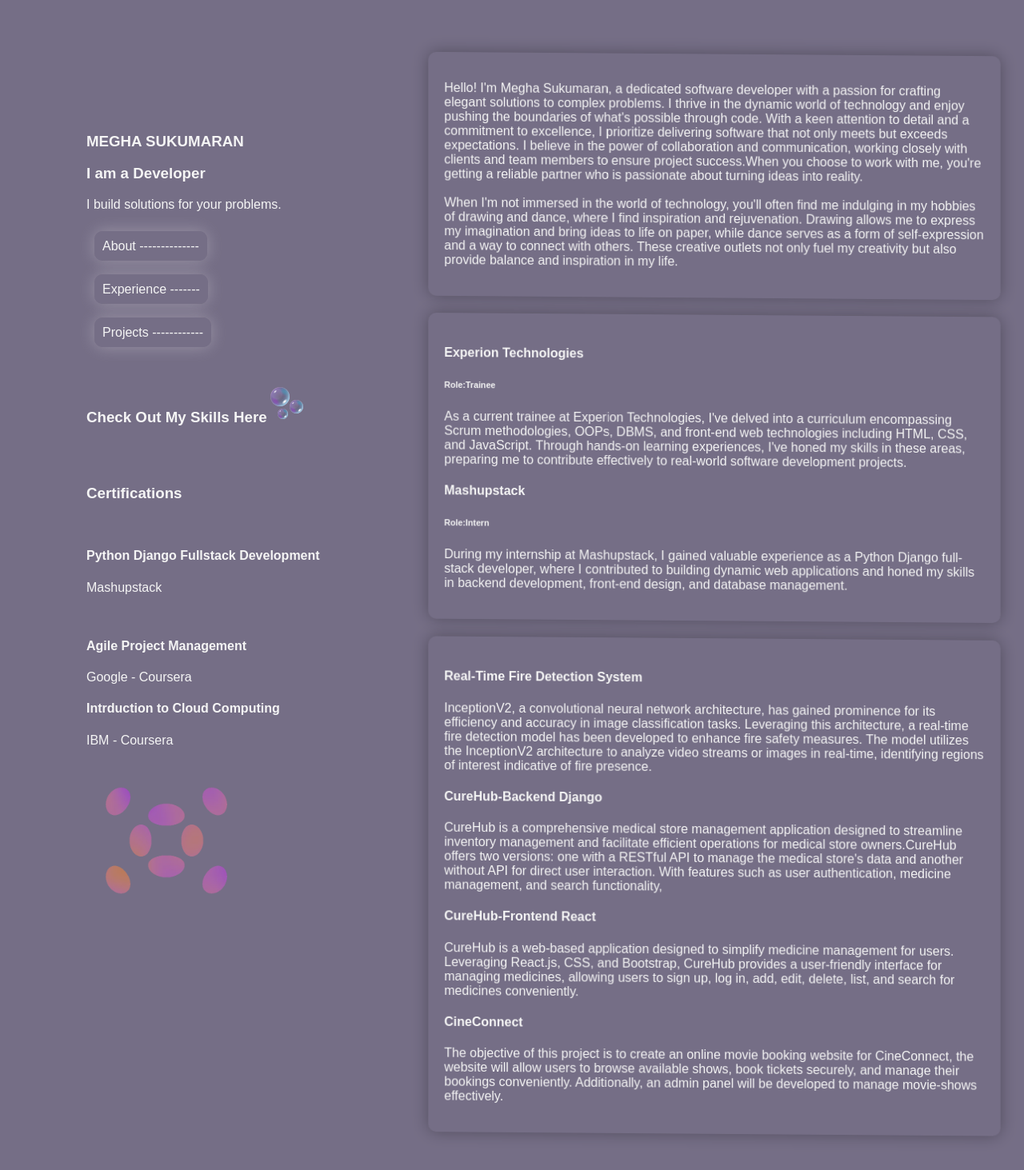
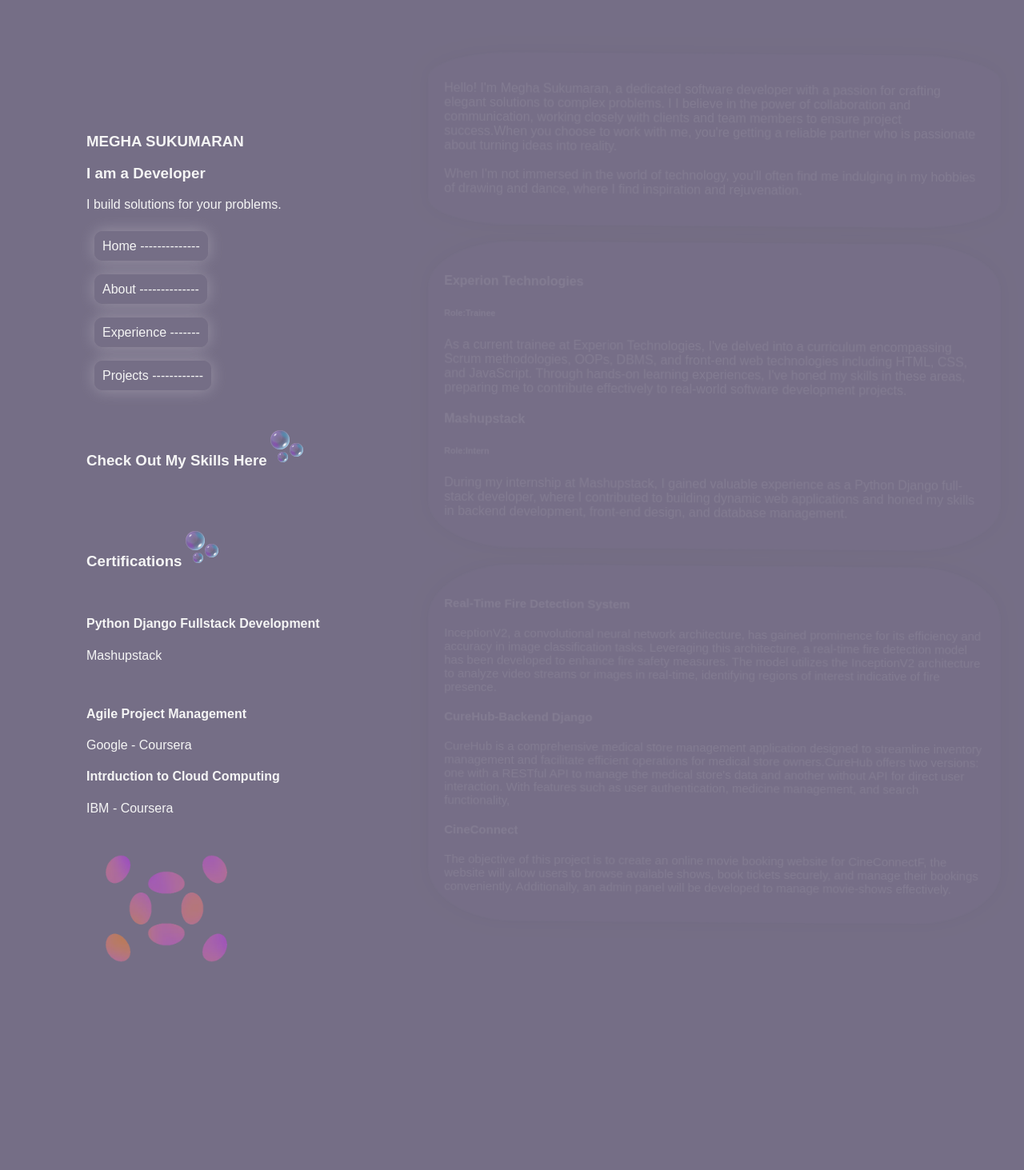
Before and after one commit to meghasj/Portfolio, a plain HTML site: page index.html in a window 1280 px wide. Shown: the part 761-2224 px from the top of the page at 80% size. Drawn offline with Linux system fonts and the light colour scheme.

Commit message:
updated version4

```diff
--- a/index.html
+++ b/index.html
@@ -13,7 +13,7 @@
   <body>
     <section class="top"></section>
 
-    <section class="intro">
+    <section class="intro" id="intro">
       <h1 class="name">MEGHA SUKUMARAN</h1>
       <h3 class="intro_a">I am a Developer</h3>
       <br />
@@ -43,6 +43,8 @@
         <h3>I am a Developer</h3>
         <p>I build solutions for your problems.</p>
         <br />
+        <a href="#intro" class="button">Home --------------</a
+          ><br /><br /><br />
         <a href="#about" class="button">About --------------</a
         ><br /><br /><br />
         <a href="#experience" class="button">Experience -------</a
@@ -69,7 +71,7 @@
               <div class="progress-labels">Bootstrap</div>
             </div>
             <div class="progress">
-              <div class="progress-values">80%</div>
+              <div class="progress-values">60%</div>
               <div class="progress-labels">Python</div>
             </div>
             <div class="progress">
@@ -81,7 +83,7 @@
               <div class="progress-labels">Django</div>
             </div>
             <div class="progress">
-              <div class="progress-values">80%</div>
+              <div class="progress-values">40%</div>
               <div class="progress-labels">React</div>
             </div>
             <div class="progress">
@@ -93,30 +95,30 @@
               <div class="progress-labels">Git</div>
             </div>
             <div class="progress">
-              <div class="progress-values">80%</div>
+              <div class="progress-values">70%</div>
               <div class="progress-labels">SCRUM</div>
             </div>
           </div>
         </section>
         <br /><br />
-        <h3>Certifications</h3>
+        <h3>Certifications<img src="./assets/icons8-bubbles-48.png" /></h3>
         <br />
         <section class="certifications" id="certifications">
           <div class="certificate">
-            <a href="certificate.html" target="_blank">
+            <a href="/certificates/certificate.html" target="_blank">
               <h4>Python Django Fullstack Development</h4>
               <p>Mashupstack</p>
             </a>
           </div>
           <div class="certificate">
             <img src="" />
-            <a href="agile.html" target="_blank">
+            <a href="/certificates/agile.html" target="_blank">
               <h4>Agile Project Management</h4>
               <p>Google - Coursera</p></a
             >
           </div>
           <div class="certificate">
-            <a href="cloud.html" target="_blank">
+            <a href="/certificates/cloud.html" target="_blank">
               <h4>Intrduction to Cloud Computing</h4>
               <p>IBM - Coursera</p></a
             >
@@ -128,24 +130,20 @@
         </section>
       </section>
       <section class="content_section">
+
         <section id="about" class="about">
           <p>
-            Hello! I'm Megha Sukumaran, a dedicated software developer with a
-            passion for crafting elegant solutions to complex problems. I thrive
-            in the dynamic world of technology and enjoy pushing the boundaries
-            of what's possible through code. With a keen attention to detail and
-            a commitment to excellence, I prioritize delivering software that
-            not only meets but exceeds expectations. I believe in the power of
-            collaboration and communication, working closely with clients and
-            team members to ensure project success.When you choose to work with
-            me, you're getting a reliable partner who is passionate about
-            turning ideas into reality. <br /><br />When I'm not immersed in the
-            world of technology, you'll often find me indulging in my hobbies of
-            drawing and dance, where I find inspiration and rejuvenation.
-            Drawing allows me to express my imagination and bring ideas to life
-            on paper, while dance serves as a form of self-expression and a way
-            to connect with others. These creative outlets not only fuel my
-            creativity but also provide balance and inspiration in my life.
+            Hello! I'm <span class="highlight">Megha Sukumaran</span>, a
+            dedicated software developer with a passion for crafting elegant
+            solutions to complex problems. I I believe in the power of
+            <span class="highlight">collaboration and communication</span>,
+            working closely with clients and team members to ensure project
+            success.When you choose to work with me, you're getting a reliable
+            partner who is passionate about turning ideas into reality.
+            <br /><br />When I'm not immersed in the world of technology, you'll
+            often find me indulging in my hobbies of
+            <span class="highlight">drawing and dance</span>, where I find
+            inspiration and rejuvenation.
           </p>
         </section>
         <!-- </div> -->
@@ -153,8 +151,9 @@
           <h4>Experion Technologies</h4>
           <h6>Role:Trainee</h6>
           <p>
-            As a current trainee at Experion Technologies, I've delved into a
-            curriculum encompassing Scrum methodologies, OOPs, DBMS, and
+            As a current trainee at
+            <span class="highlight">Experion Technologies</span>, I've delved
+            into a curriculum encompassing Scrum methodologies, OOPs, DBMS, and
             front-end web technologies including HTML, CSS, and JavaScript.
             Through hands-on learning experiences, I've honed my skills in these
             areas, preparing me to contribute effectively to real-world software
@@ -163,59 +162,55 @@
           <h4>Mashupstack</h4>
           <h6>Role:Intern</h6>
           <p>
-            During my internship at Mashupstack, I gained valuable experience as
-            a Python Django full-stack developer, where I contributed to
-            building dynamic web applications and honed my skills in backend
-            development, front-end design, and database management.
+            During my internship at <span class="highlight">Mashupstack</span>,
+            I gained valuable experience as a Python Django full-stack
+            developer, where I contributed to building dynamic web applications
+            and honed my skills in backend development, front-end design, and
+            database management.
           </p>
         </section>
         <section class="projects" id="projects">
           <div>
             <h4>Real-Time Fire Detection System</h4>
             <p>
-              InceptionV2, a convolutional neural network architecture, has
-              gained prominence for its efficiency and accuracy in image
-              classification tasks. Leveraging this architecture, a real-time
-              fire detection model has been developed to enhance fire safety
-              measures. The model utilizes the InceptionV2 architecture to
-              analyze video streams or images in real-time, identifying regions
-              of interest indicative of fire presence.
+              <span class="highlight">InceptionV2</span>, a convolutional neural
+              network architecture, has gained prominence for its efficiency and
+              accuracy in image classification tasks. Leveraging this
+              architecture, a real-time fire detection model has been developed
+              to enhance fire safety measures. The model utilizes the
+              InceptionV2 architecture to analyze video streams or images in
+              real-time, identifying regions of interest indicative of fire
+              presence.
             </p>
           </div>
           <div>
             <h4>CureHub-Backend Django</h4>
             <p>
-              CureHub is a comprehensive medical store management application
-              designed to streamline inventory management and facilitate
-              efficient operations for medical store owners.CureHub offers two
-              versions: one with a RESTful API to manage the medical store's
-              data and another without API for direct user interaction. With
-              features such as user authentication, medicine management, and
-              search functionality,
+              <span class="highlight">CureHub</span> is a comprehensive medical
+              store management application designed to streamline inventory
+              management and facilitate efficient operations for medical store
+              owners.CureHub offers two versions: one with a RESTful API to
+              manage the medical store's data and another without API for direct
+              user interaction. With features such as user authentication,
+              medicine management, and search functionality,
             </p>
           </div>
-          <div>
-            <h4>CureHub-Frontend React</h4>
-            <p>
-              CureHub is a web-based application designed to simplify medicine
-              management for users. Leveraging React.js, CSS, and Bootstrap,
-              CureHub provides a user-friendly interface for managing medicines,
-              allowing users to sign up, log in, add, edit, delete, list, and
-              search for medicines conveniently.
-            </p>
-          </div>
+
           <div>
             <h4>CineConnect</h4>
             <p>
-              The objective of this project is to create an online movie booking
-              website for CineConnect, the website will allow users to browse
-              available shows, book tickets securely, and manage their bookings
-              conveniently. Additionally, an admin panel will be developed to
-              manage movie-shows effectively.
+              The objective of this project is to create an
+              <span class="highlight"
+                >online movie booking website for CineConnectF</span
+              >, the website will allow users to browse available shows, book
+              tickets securely, and manage their bookings conveniently.
+              Additionally, an admin panel will be developed to manage
+              movie-shows effectively.
             </p>
           </div>
         </section>
       </section>
     </section>
+
   </body>
 </html>
--- a/styles/about.css
+++ b/styles/about.css
@@ -1,8 +1,14 @@
 .about{
     background-color: #756e86;
     padding: 20px;
-    border-radius: 10px;
+    border-radius: 15%;
     box-shadow: 0px 0px 20px rgba(2, 2, 2, 0.3);
     transform: rotateX(5deg) rotateY(5deg);
     margin: 20px;
+    opacity: 0.1;
+    transition: opacity 2s ease;
 }
+.about:hover{
+    opacity: 1;
+    box-shadow: 0px 0px 30px 10px rgba(159, 142, 171, 0.5);
+}
--- a/styles/experience.css
+++ b/styles/experience.css
@@ -1,8 +1,14 @@
 .experience{
     background-color: #756e86;
     padding: 20px;
-    border-radius: 10px;
+    border-radius: 15%;
     box-shadow: 0px 0px 20px rgba(2, 2, 2, 0.3);
     transform: rotateX(5deg) rotateY(5deg);
     margin: 20px;
+    opacity: 0.1;
+    transition: opacity 2s ease;
 }
+.experience:hover{
+    opacity: 1;
+    box-shadow: 0px 0px 30px 10px rgba(159, 142, 171, 0.5);
+}
--- a/styles/index.css
+++ b/styles/index.css
@@ -12,7 +12,6 @@
     background-size: contain ;
     background-repeat: no-repeat;
     opacity: 0.6;
-
 
 }
  .intro{
@@ -53,18 +52,18 @@ a{
     text-decoration: none;
     color: whitesmoke;
 }
-/* .content_section{
-    display: grid;
-    grid-template-rows: 25% 25% 25% 25%;
-}  */
+
  .icons{
     border: none;
     border-radius: 50%;
     z-index: 2;
+    padding: 0;
+    opacity: 0.6;
 }
 .icons:hover{
-    background-color: rgb(241, 240, 241);
-    opacity: 0.2;
+    padding: 3px;
+    transform: padding 2s ease ;
+   opacity: 1;
     border-radius: 50%;
 
 }
@@ -85,6 +84,9 @@ a{
     height: 200px;
     opacity: 0.5;
 }
+.gif-image:hover{
+    opacity: 1;
+}
 .button{
     background-color: #756e86;
     padding: 10px;
@@ -103,3 +105,6 @@ a{
     margin: 10px;
 
 }
+.highlight:hover{
+    color: rgb(214, 184, 184);
+}
--- a/styles/projects.css
+++ b/styles/projects.css
@@ -1,8 +1,16 @@
 .projects{
     background-color: #756e86;
     padding: 20px;
-    border-radius: 10px;
+    border-radius: 15%;
     box-shadow: 0px 0px 20px rgba(2, 2, 2, 0.3);
     transform: rotateX(5deg) rotateY(5deg);
     margin: 20px;
+    font-size: 15px;
+    overflow: auto;
+    opacity: 0.1;
+    transition: opacity 2s ease;
 }
+.projects:hover{
+    opacity: 1;
+    box-shadow: 0px 0px 30px 10px rgba(159, 142, 171, 0.5);
+}
```
Also changed, not shown: certificates/agile.html (renamed from agile.html, +1 -1 lines), certificates/certificate.html (renamed from certificate.html, +1 -1 lines), certificates/cloud.html (renamed from cloud.html, +1 -1 lines), styles/skills.css (+42 -1 lines), assets/images.jpg (deleted).
